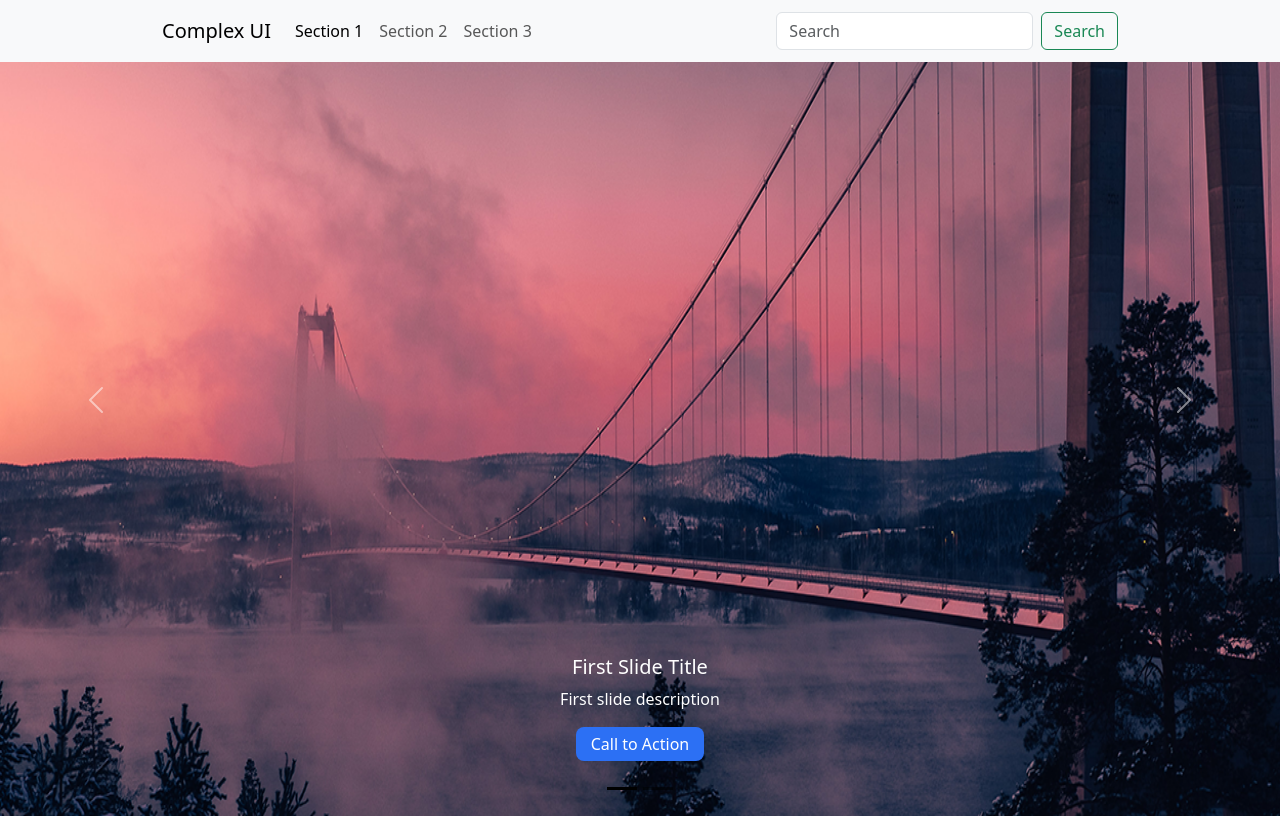
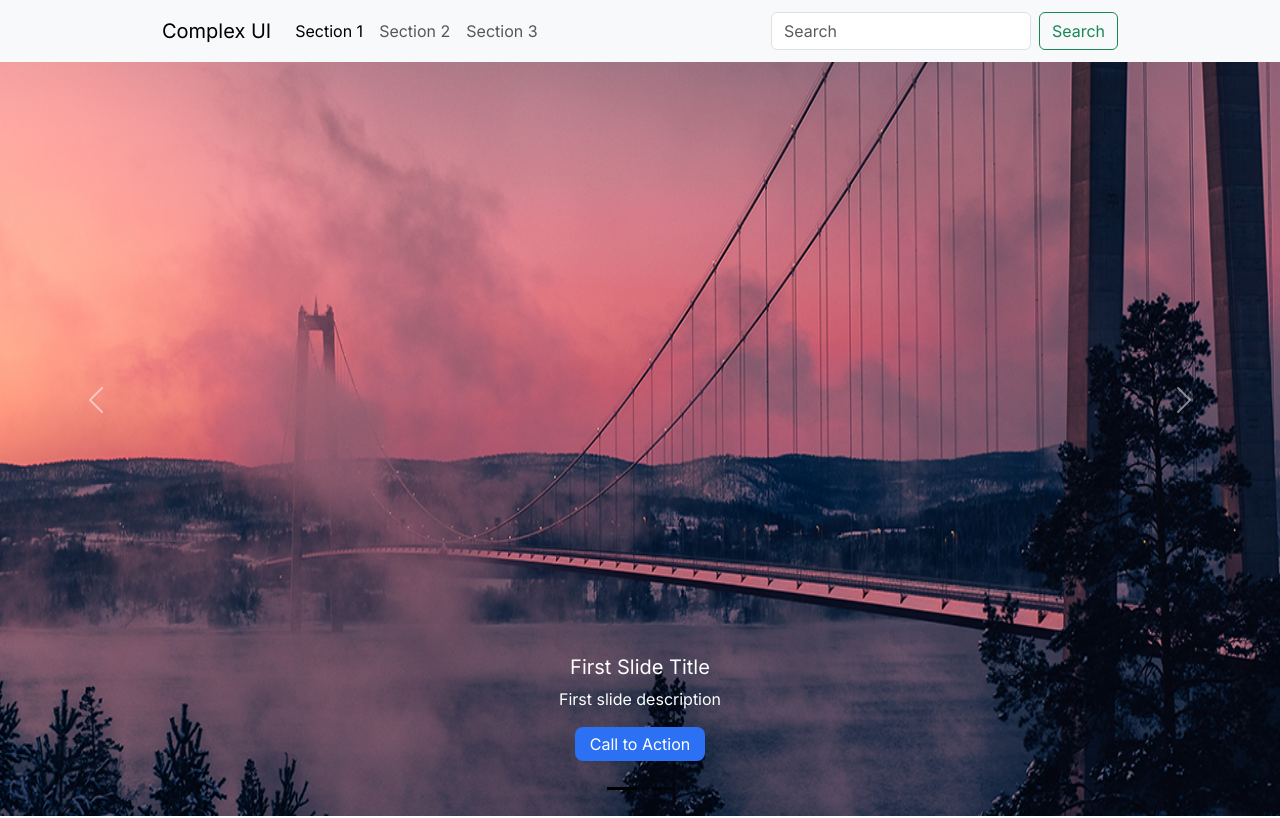
Before and after one commit to Jagdish-Salunkhe/May23_Module, a plain HTML site: page index.html in a window 1280 px wide. Shown: the top 818 px of the page. Drawn offline with nearby package versions, Linux system fonts and the light colour scheme.

Commit message:
Update style.css
font added

```diff
--- a/style.css
+++ b/style.css
@@ -1,4 +1,7 @@
-
+@import url('https://fonts.googleapis.com/css2?family=Inter&display=swap');
+* {
+    font-family: 'Inter', sans-serif;
+  }
 /* nav-bar */
 .container-fluid{
     background-color: #F8F9FA;
```
